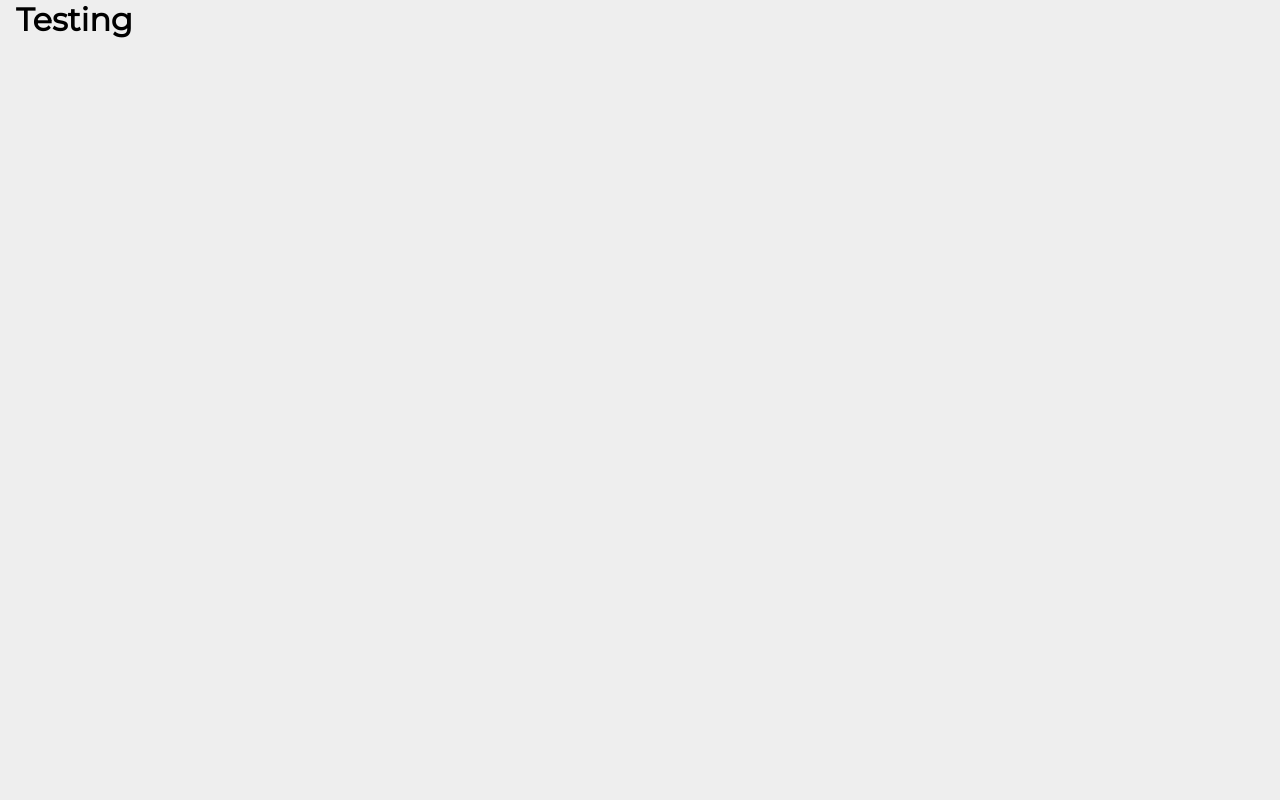
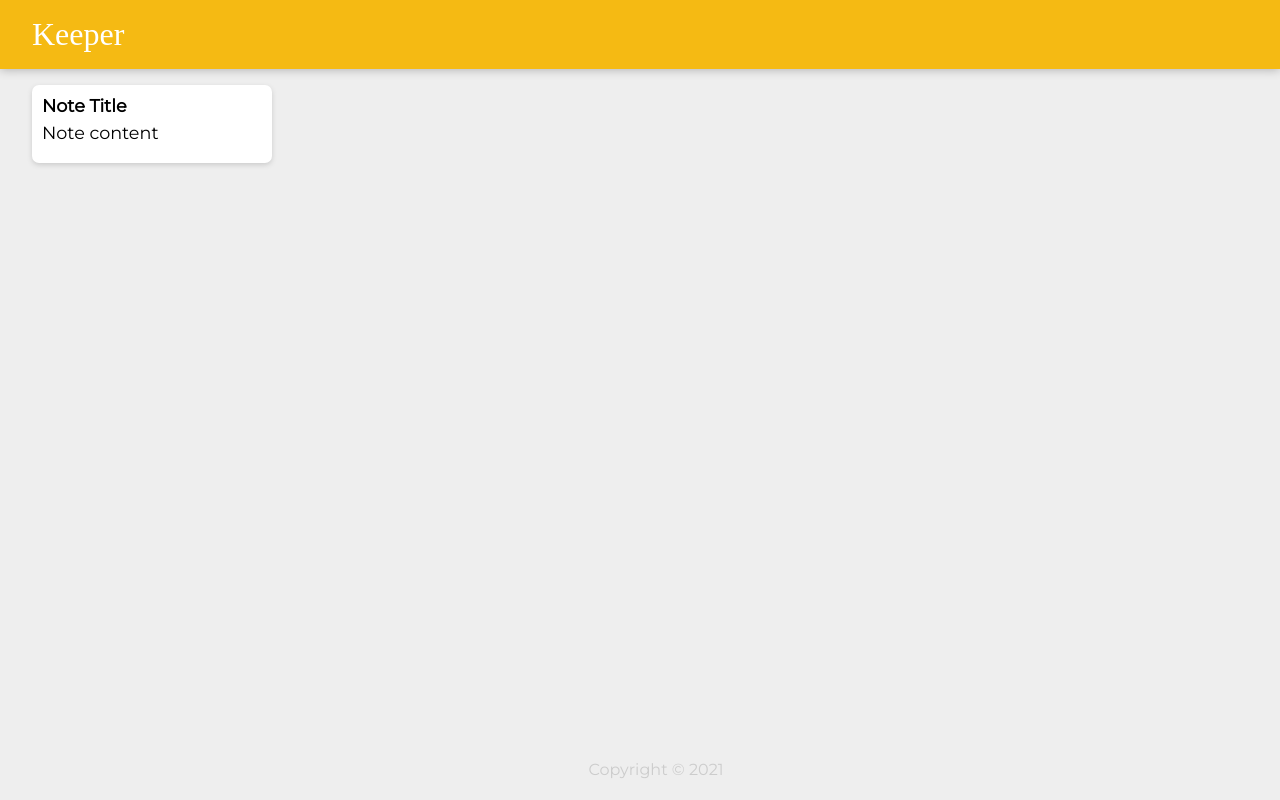
Before and after one commit to darylnauman/keeper-app, a React (Create React App) app: page / in a window 1280 px wide. Built offline with nearby package versions, Linux system fonts and the light colour scheme; a web font is replaced by a local one.

Commit message:
completed part 1 of course challenge - added components, connected to stylesheet provided

```diff
--- a/package.json
+++ b/package.json
@@ -1,5 +1,5 @@
 {
-  "name": "keeper-app-part-1-starting",
+  "name": "keeper-app",
   "version": "1.0.0",
   "description": "",
   "keywords": [],
--- /dev/null
+++ b/src/App.js
@@ -0,0 +1,16 @@
+import React from "react";
+import Header from "./components/Header";
+import Footer from "./components/Footer";
+import Note from "./components/Note";
+
+const App = () => {
+  return(
+    <div>
+      <Header />
+      <Note />
+      <Footer />
+    </div>
+  );
+}
+
+export default App;
--- a/src/App.jsx
+++ /dev/null
@@ -1,11 +0,0 @@
-import React from "react";
-
-const App = () => {
-  return(
-    <div>
-      <h1>Testing</h1>
-    </div>
-  );
-}
-
-export default App;
--- /dev/null
+++ b/src/components/Footer.js
@@ -0,0 +1,14 @@
+import React from 'react';
+
+const Footer = () => {
+
+  const currentYear = new Date().getFullYear();
+
+  return(
+    <footer>
+      <p>Copyright &#169; {currentYear}</p>
+    </footer>
+  );
+}
+
+export default Footer;
--- /dev/null
+++ b/src/components/Header.js
@@ -0,0 +1,11 @@
+import React from 'react';
+
+const Header = () => {
+  return(
+    <header>
+      <h1>Keeper</h1>
+    </header>
+  );
+}
+
+export default Header;
--- /dev/null
+++ b/src/components/Note.js
@@ -0,0 +1,12 @@
+import React from "react";
+
+const Note = () => {
+  return(
+    <div className="note">
+      <h1>Note Title</h1>
+      <p>Note content</p>
+    </div>
+  );
+}
+
+export default Note;
```
Also changed, not shown: src/index.js (+5 -5 lines), src/components/Header.jsx (deleted).
